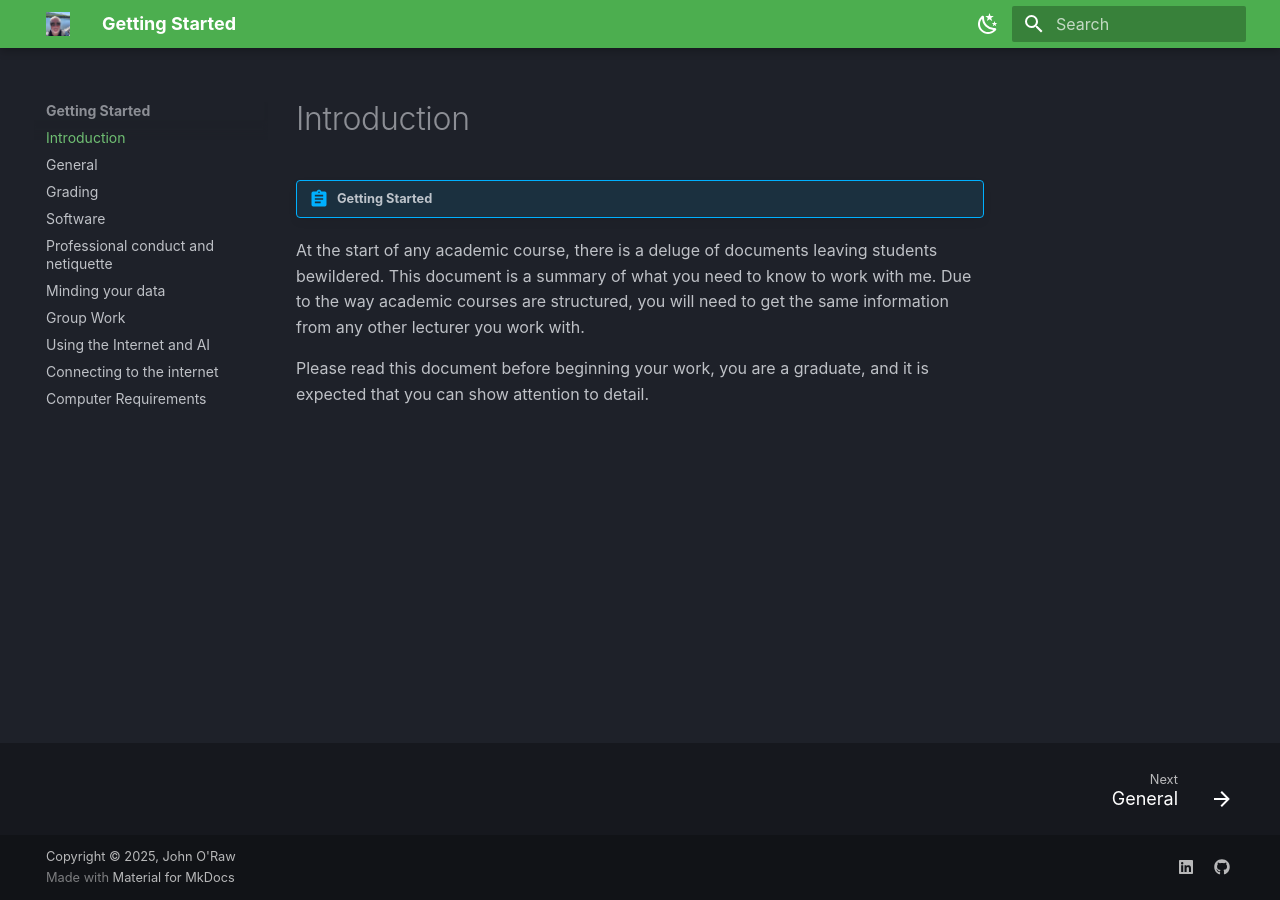
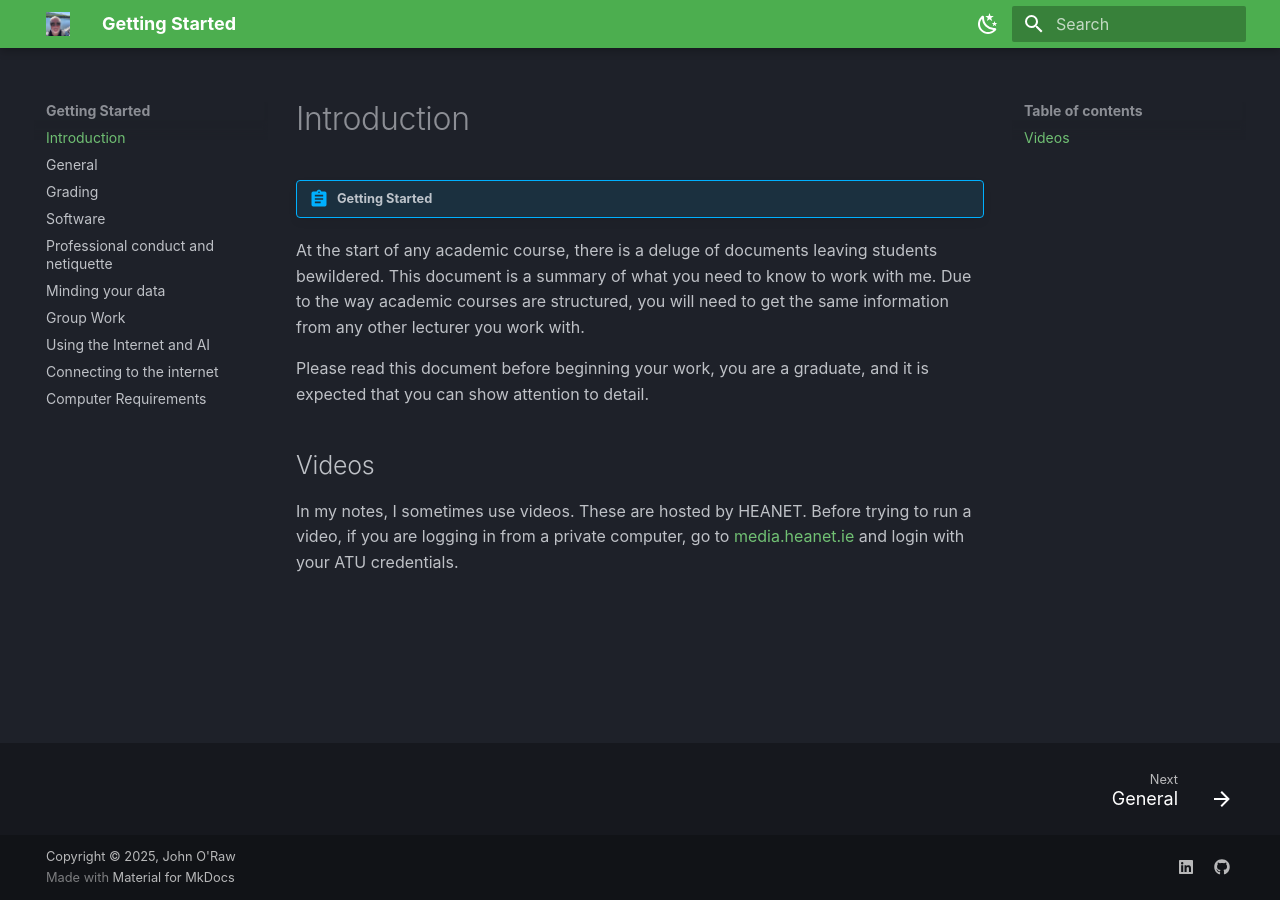
Before and after one commit to JOR-Donegal/GettingStarted26, an MkDocs documentation site: the page built from docs/index.md, in a window 1280 px wide. Built offline with MkDocs 1.6.1 and Material for MkDocs 9.7.7, drawn with Linux system fonts in a browser that asks for light colours; some web fonts are replaced.

Commit message:
Update index.md

```diff
--- a/docs/index.md
+++ b/docs/index.md
@@ -5,3 +5,7 @@
 At the start of any academic course, there is a deluge of documents leaving students bewildered. This document is a summary of what you need to know to work with me. Due to the way academic courses are structured, you will need to get the same information from any other lecturer you work with.
 
 Please read this document before beginning your work, you are a graduate, and it is expected that you can show attention to detail.
+
+## Videos
+In my notes, I sometimes use videos. These are hosted by HEANET.
+Before trying to run a video, if you are logging in from a private computer, go to [media.heanet.ie](https//:media.heanet.ie) and login with your ATU credentials.
```
